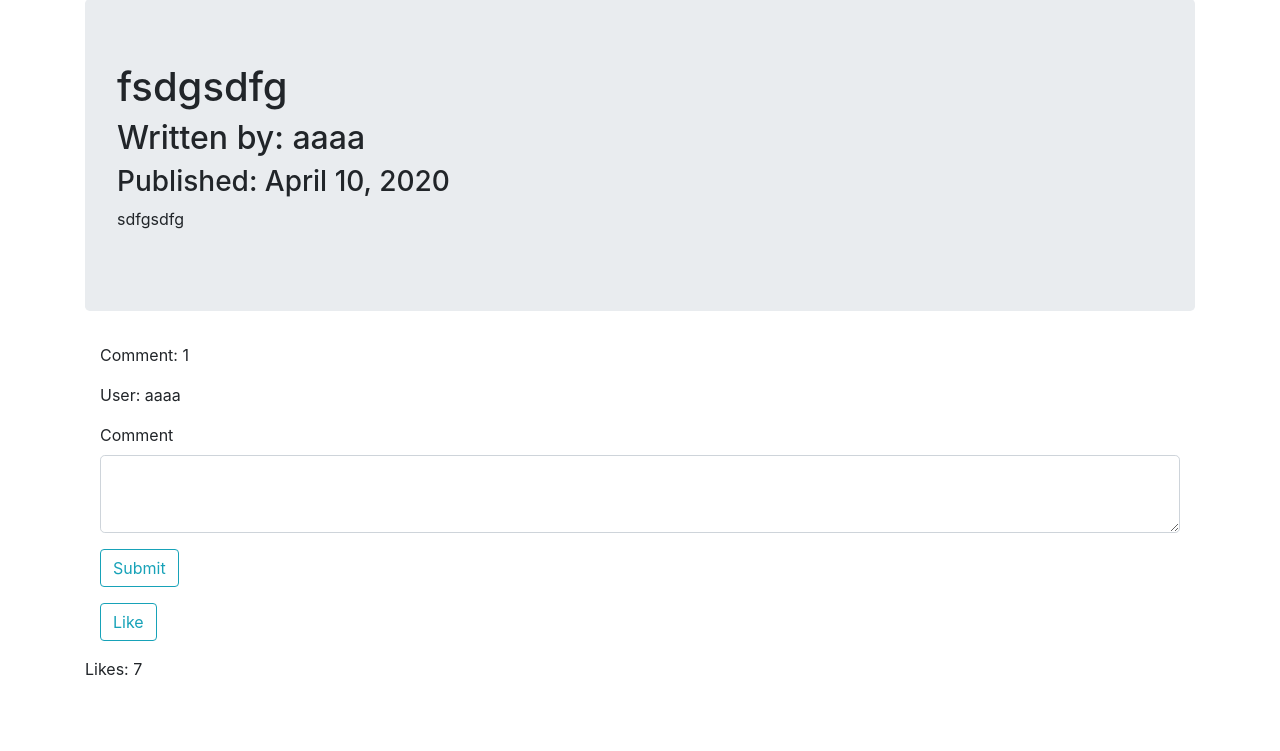
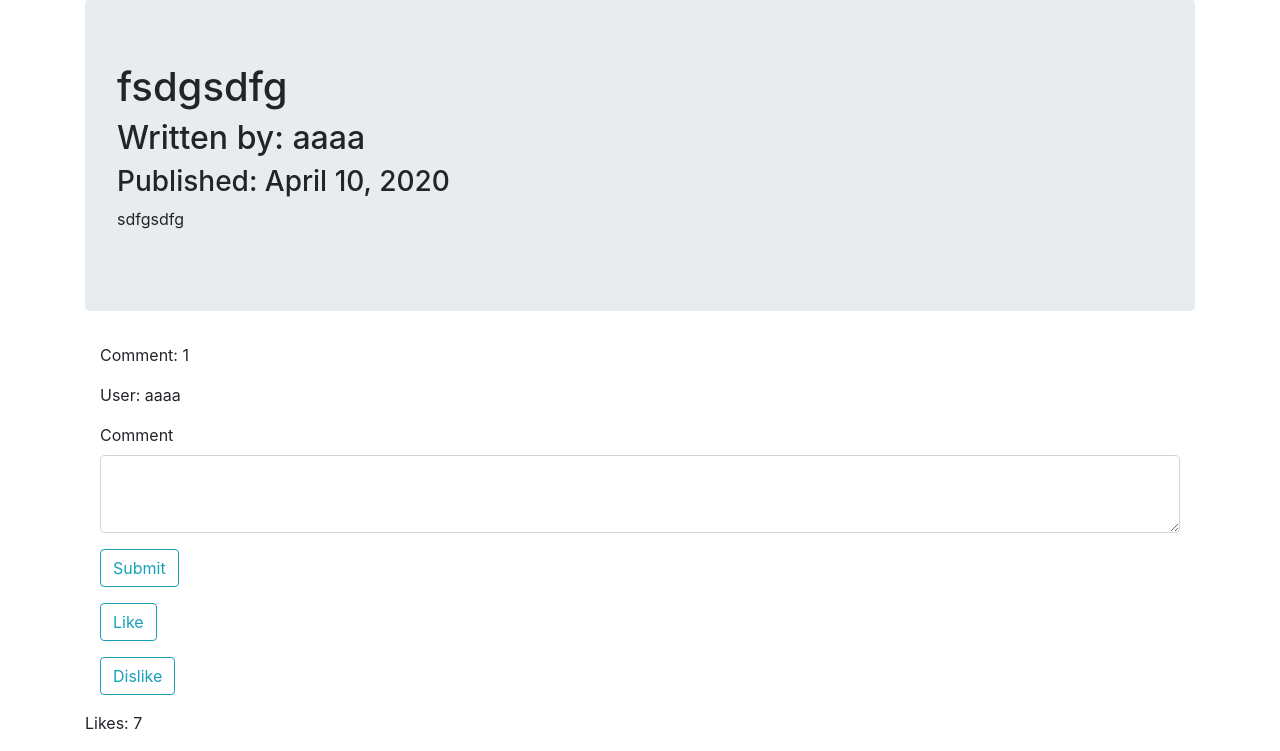
Before and after one commit to marcin-marciszewski/newsdig, a Flask app: page /1 in a window 1280 px wide. Shown: the part 217-968 px from the top of the page. Before the commit the page ends 892 px from the top, so only its background shows below. Run offline with Flask 2, Linux system fonts and the light colour scheme; data comes from the database, SQL or seed files in the repository; both versions use the stored data as it was after the commit; some libraries are stand-ins or nearby versions.

Commit message:
Like and dislike feature

```diff
--- a/news/news_group/forms.py
+++ b/news/news_group/forms.py
@@ -11,8 +11,12 @@ class NewsForm(FlaskForm):
 
 class CommentForm(FlaskForm):
     text = TextAreaField('Comment', validators=[DataRequired()])
-    submit = SubmitField('Submit')
+    submit_comment = SubmitField('Submit')
 
 
 class LikesForm(FlaskForm):
-    submit = SubmitField('Like')
+    submit_like = SubmitField('Like')
+
+
+class DislikesForm(FlaskForm):
+    submit_dislike = SubmitField('Dislike')
--- a/news/news_group/views.py
+++ b/news/news_group/views.py
@@ -2,7 +2,7 @@ from flask import render_template, url_for, flash, request, redirect, Blueprint
 from flask_login import current_user, login_required
 from news import db
 from news.models import News, Comment
-from news.news_group.forms import NewsForm, CommentForm, LikesForm
+from news.news_group.forms import NewsForm, CommentForm, LikesForm, DislikesForm
 
 news_group = Blueprint('news_group', __name__)
 
@@ -29,9 +29,10 @@ def create_news():
 def news_view(news_id):
     form_comment = CommentForm()
     form_likes = LikesForm()
+    form_dislikes = DislikesForm()
     news_view = News.query.get_or_404(news_id)
 
-    if form_comment.validate_on_submit():
+    if form_comment.submit_comment.data and form_comment.validate():
 
         comment = Comment(text=form_comment.text.data, news_id=news_id,
                           user_name=current_user.username)
@@ -41,15 +42,20 @@ def news_view(news_id):
         flash('Comment Created')
         return redirect(url_for('news_group.news_view', news_id=news_id))
 
-    if form_likes.validate_on_submit():
+    if form_likes.submit_like.data and form_likes.validate():
         news_view.likes += 1
+        db.session.commit()
+        return redirect(url_for('news_group.news_view', news_id=news_id))
+
+    if form_dislikes.submit_dislike.data and form_dislikes.validate():
+        news_view.likes -= 1
         db.session.commit()
         return redirect(url_for('news_group.news_view', news_id=news_id))
 
     comments = Comment.query.order_by(
         Comment.date.desc()).filter_by(news_id=news_id)
 
-    return render_template('view_news.html', title=news_view.title, date=news_view.date, news=news_view, form_comment=form_comment, form_likes=form_likes, comments=comments)
+    return render_template('view_news.html', title=news_view.title, date=news_view.date, news=news_view, form_comment=form_comment, form_likes=form_likes, form_dislikes=form_dislikes, comments=comments)
 
 # update news
 @news_group.route("/<int:news_id>/update", methods=['GET', 'POST'])
--- a/news/templates/view_news.html
+++ b/news/templates/view_news.html
@@ -30,7 +30,7 @@
             {{form_comment.text(class='form-control form-control-lg')}}
         </div>
         <div class="form-group">
-            {{form_comment.submit(class='btn btn-outline-info')}}
+            {{form_comment.submit_comment(class='btn btn-outline-info')}}
         </div>
     </form>
 </div>
@@ -40,7 +40,17 @@
         {{form_likes.hidden_tag()}}
 
         <div class="form-group">
-            {{form_likes.submit(class='btn btn-outline-info')}}
+            {{form_likes.submit_like(class='btn btn-outline-info')}}
+        </div>
+    </form>
+</div>
+
+<div class="container">
+    <form class='form-group' method='POST'>
+        {{form_dislikes.hidden_tag()}}
+
+        <div class="form-group">
+            {{form_dislikes.submit_dislike(class='btn btn-outline-info')}}
         </div>
     </form>
 </div>
```
Also changed, not shown: news/data.sqlite.
